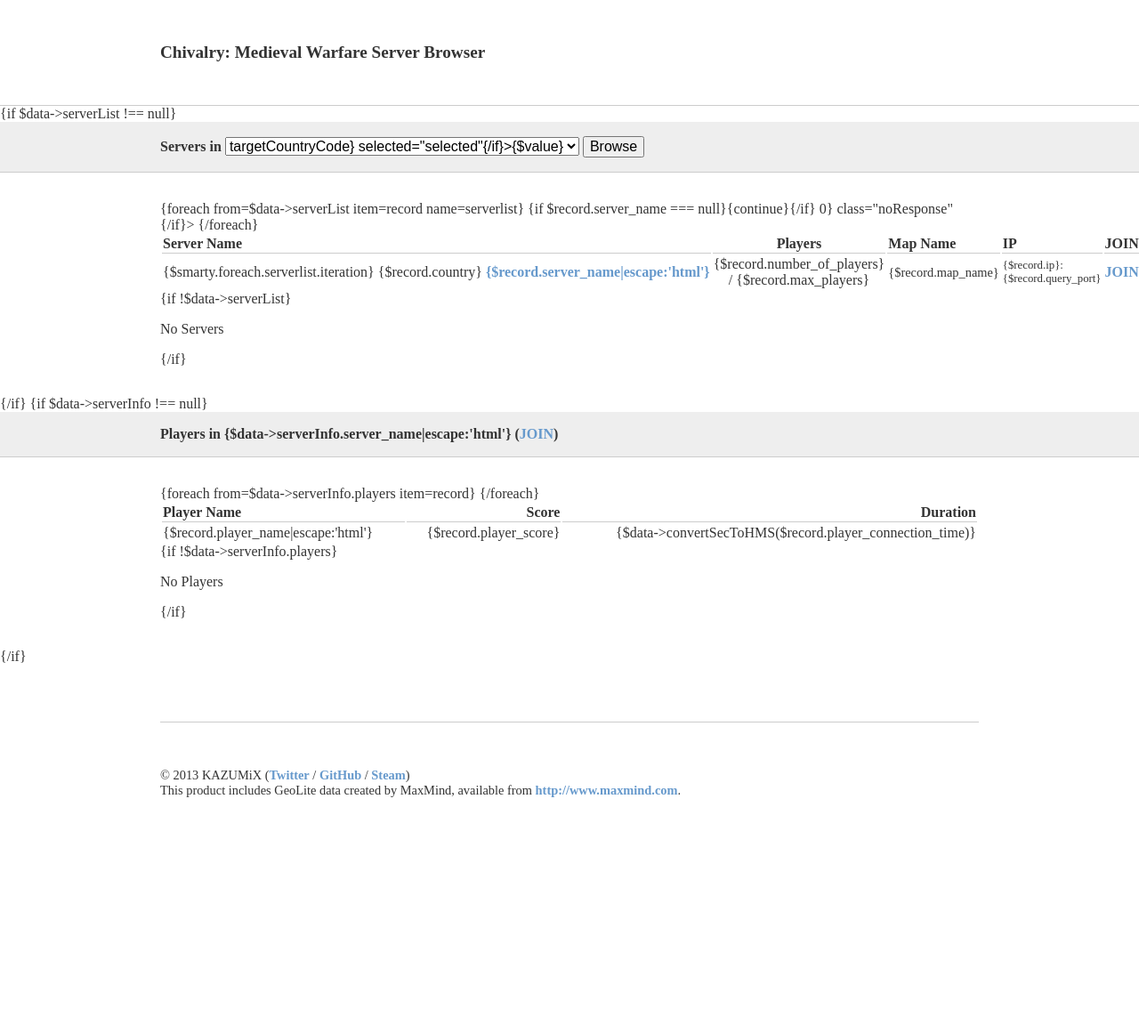
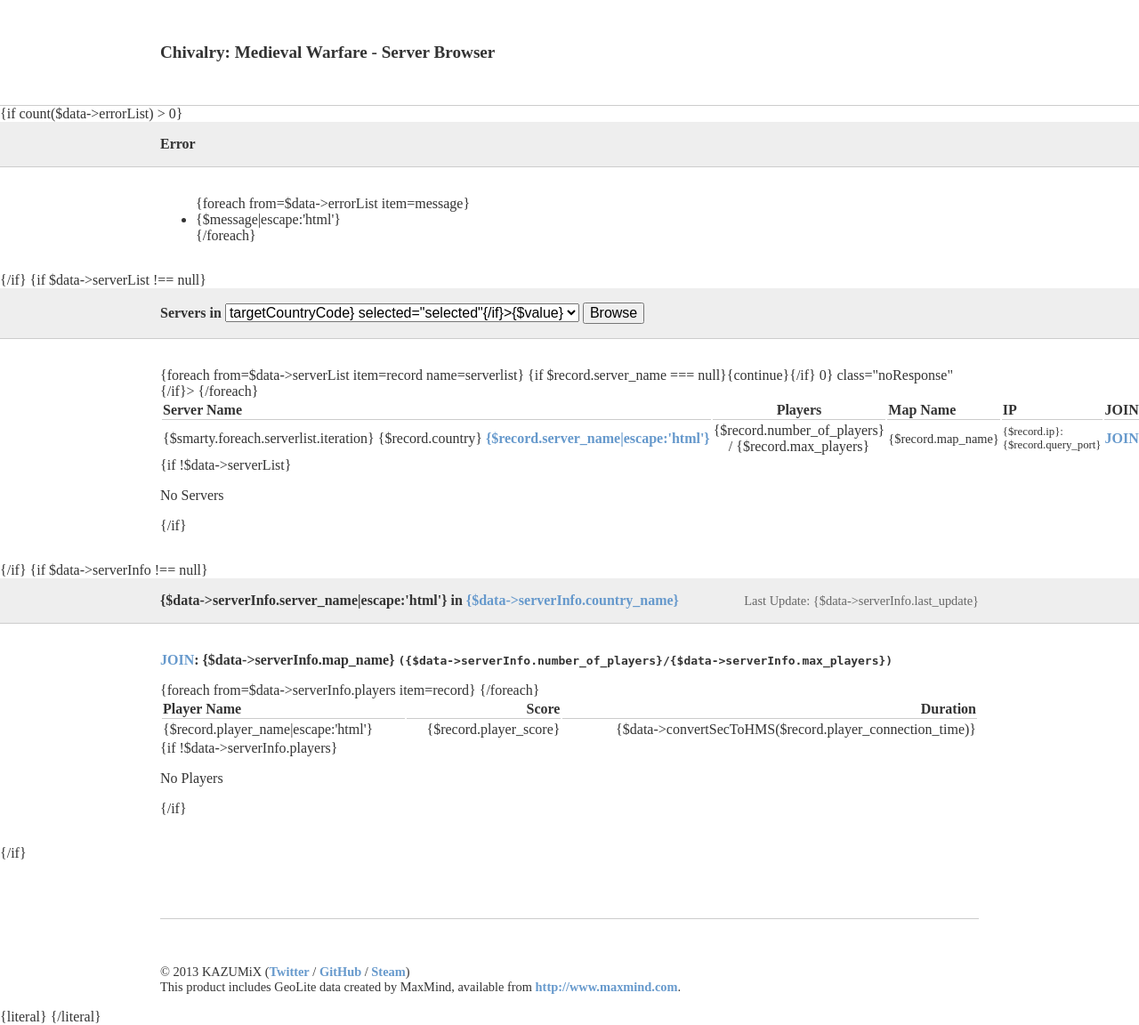
Before and after one commit to VJ-KAZUMiX/chivalry-server-browser, a PHP site: page /templates_smarty/list.html in a window 1280 px wide. Shown: the whole page at 89% size. Before the commit the page ends 896 px from the top, so only its background shows below. Run offline with PHP 8.4, Linux system fonts and the light colour scheme; grey boxes are pictures that could not be loaded.

Commit message:
Added more detail information to each server info page

```diff
--- a/config_org.php
+++ b/config_org.php
@@ -12,6 +12,9 @@ ob_start("ob_gzhandler");
 define('EXEC_PHP', '/usr/local/php/5.2.17/bin/php /home/kazumix/www/chivalry/updateTargetServer.php');
 //define('EXEC_PHP', 'C:\xampp\php\php-cgi.exe D:\KAZUMiX\docs\project\KAZUMiX\steammonitor\git\chivalry-server-browser\updateTargetServer.php');
 
+define('HTTP_HOST', 'steammonitor');
+define('HTTP_PATH', '/');
+
 define('DB_HOST', '127.0.0.1');
 define('DB_NAME', 'steam');
 define('DB_USER', 'steam');
--- a/templates_smarty/list.html
+++ b/templates_smarty/list.html
@@ -3,7 +3,7 @@
 <html xmlns="http://www.w3.org/1999/xhtml" xml:lang="en" lang="en">
 <head>
 <meta http-equiv="Content-Type" content="text/html; charset=utf-8" />
-<title>Chivalry Server Browser</title>
+<title>{$data->pageTitle|escape:'html'}</title>
 <link href="style.css" rel="stylesheet" type="text/css" />
 
 <meta property="fb:app_id" content="636086276408468" />
@@ -18,25 +18,48 @@
 </head>
 <body>
 <div id="header">
-  <h1 class="contents"><a href="./">Chivalry: Medieval Warfare Server Browser</a></h1>
+  <h1 class="contents"><a href="{$data->appRoot}">Chivalry: Medieval Warfare - Server Browser</a></h1>
 </div>
+
+{if count($data->errorList) > 0}
+<div class="section">
+  <div class="heading">
+    <div class="contents">
+      <h2>Error</h2>
+    </div>
+  </div>
+  <div class="contents">
+    <div class="contentBody">
+      <ul>
+
+        {foreach from=$data->errorList item=message}
+        <li>{$message|escape:'html'}</li>
+        {/foreach}
+
+      </ul>
+    </div>
+  </div>
+</div>
+{/if}
 
 {if $data->serverList !== null}
 <div class="section">
   <div class="heading">
-    <form id="form1" name="form1" method="get" action="./">
-      <h2 class="contents">
-        <label>Servers in
-          <select name="country" id="country">
+    <form id="form1" name="form1" method="get" action="{$data->appRoot}">
+      <div class="contents">
+        <h2>
+          <label>Servers in
+            <select name="country" id="country">
 
             {foreach from=$data->countryCodeAssoc key=key item=value}
             <option value="{$key}"{if $key == $data->targetCountryCode} selected="selected"{/if}>{$value}</option>
             {/foreach}
 
           </select>
-        </label>
-        <input type="submit" name="browseButton" id="browseButton" value="Browse" />
-      </h2>
+          </label>
+          <input type="submit" name="browseButton" id="browseButton" value="Browse" />
+        </h2>
+      </div>
     </form>
   </div>
   <div class="contents">
@@ -55,7 +78,7 @@
         <tr{if $record.no_response_counter > 0} class="noResponse"{/if}>
           <td align="right">{$smarty.foreach.serverlist.iteration}</td>
           <td>{$record.country}</td>
-          <td><a href="./?serverId={$record.game_server_id}">{$record.server_name|escape:'html'}</a></td>
+          <td><a href="{$data->appRoot}?serverId={$record.game_server_id}">{$record.server_name|escape:'html'}</a></td>
           <td align="center">{$record.number_of_players} / <span class="maxPlayers">{$record.max_players}</span></td>
           <td align="left" class="mapName">{$record.map_name}</td>
           <td align="left" class="ip">{$record.ip}:{$record.query_port}</td>
@@ -77,10 +100,14 @@
 {if $data->serverInfo !== null}
 <div class="section">
   <div class="heading">
-    <h2 class="contents">Players in {$data->serverInfo.server_name|escape:'html'} (<a href="steam://run/219640/en/{$data->serverInfo.ip}:{$data->serverInfo.game_port}">JOIN</a>)</h2>
+    <div class="contents">
+      <p class="lastUpdate">Last Update: {$data->serverInfo.last_update}</p>
+      <h2>{$data->serverInfo.server_name|escape:'html'} in <a href="{$data->appRoot}?country={$data->serverInfo.country}">{$data->serverInfo.country_name}</a></h2>
+    </div>
   </div>
   <div class="contents">
     <div class="contentBody">
+      <h3><a href="steam://run/219640/en/{$data->serverInfo.ip}:{$data->serverInfo.game_port}">JOIN</a>: {$data->serverInfo.map_name} <tt>({$data->serverInfo.number_of_players}/{$data->serverInfo.max_players})</tt></h3>
       <table class="playerList" summary="player list">
         <tr>
           <th align="left" scope="col">Player Name</th>
@@ -112,5 +139,19 @@
   <p>&copy; 2013 KAZUMiX (<a href="https://twitter.com/KAZUMiX" target="_blank">Twitter</a> / <a href="https://github.com/VJ-KAZUMiX" target="_blank">GitHub</a> / <a href="http://steamcommunity.com/id/KAZUMiX" target="_blank">Steam</a>)</p>
   <p>This product includes GeoLite data created by MaxMind, available from <a href="http://www.maxmind.com" target="_blank">http://www.maxmind.com</a>.</p>
 </div>
+
+{literal}
+<script>
+  (function(i,s,o,g,r,a,m){i['GoogleAnalyticsObject']=r;i[r]=i[r]||function(){
+  (i[r].q=i[r].q||[]).push(arguments)},i[r].l=1*new Date();a=s.createElement(o),
+  m=s.getElementsByTagName(o)[0];a.async=1;a.src=g;m.parentNode.insertBefore(a,m)
+  })(window,document,'script','//www.google-analytics.com/analytics.js','ga');
+
+  ga('create', 'UA-251684-4', 'refactor.jp');
+  ga('send', 'pageview');
+
+</script>
+{/literal}
+
 </body>
 </html>
--- a/templates_smarty/style.css
+++ b/templates_smarty/style.css
@@ -99,6 +99,18 @@ td.ip {
 	font-size: 80%;
 }
 
+p.lastUpdate {
+	font-size: 90%;
+	color: #666;
+	float: right;
+	margin: 0px;
+	padding-top: 1.2em;
+	padding-right: 0px;
+	padding-bottom: 0px;
+	padding-left: 0px;
+}
+
+
 
 
 #footer {
```
Also changed, not shown: Browser.php (+20 -1 lines), GameServerManager.php (+15 -7 lines), style.css (+12 -0 lines).
